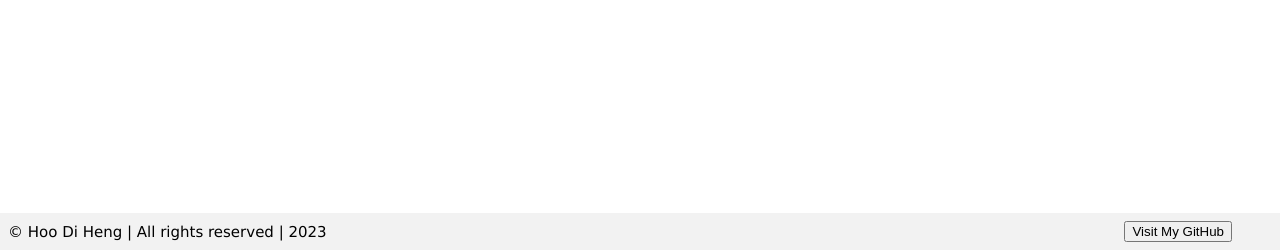
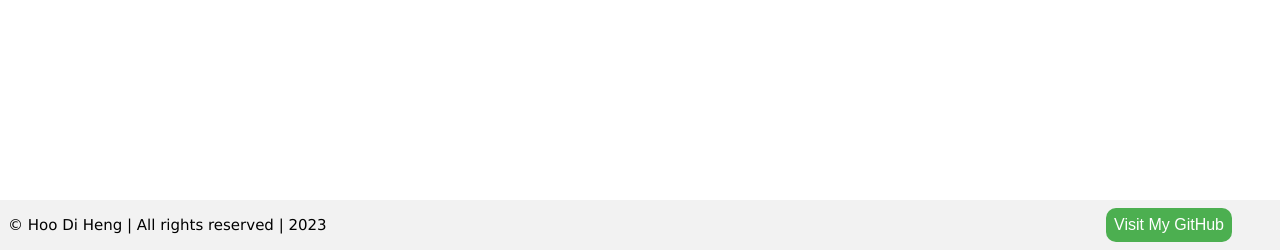
Before and after one commit to grenn24/News-Aggregator-with-chrome-extension-, a Python web app: template templates/home.html in a window 1280 px wide. Shown: the part 550-800 px from the top of the page. Run offline with Jinja, Linux system fonts and the light colour scheme; the template is opened without the code that fills it, so the values that code supplies are empty.

Commit message:
updated home.css styling file

```diff
--- a/static/home.css
+++ b/static/home.css
@@ -253,3 +253,22 @@ footer.invisible {
     float: right;
     margin-right: 40px;
   }
+
+/* Styling for hyperlink button contained inside the footer */
+button {
+    background-color: #4CAF50;
+    border: none;
+    color: white;
+    padding: 8px;
+    text-align: center;
+    text-decoration: none;
+    display: inline-block;
+    font-size: 16px;
+    border-radius: 10px;
+    cursor: pointer;
+    transition: all 0.3s ease;
+  }
+
+button:hover {
+    background-color: #3e8e41;
+  }
```
